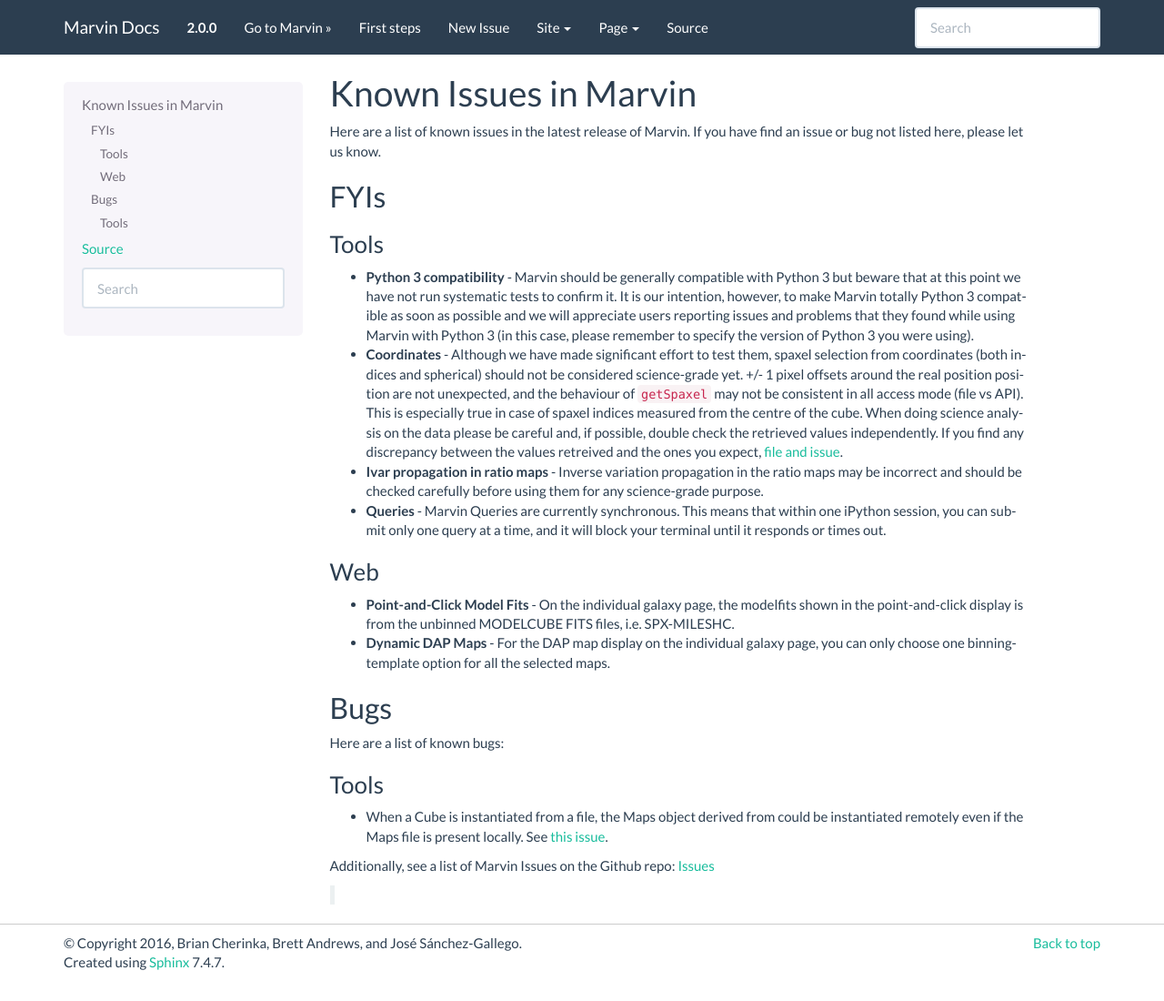
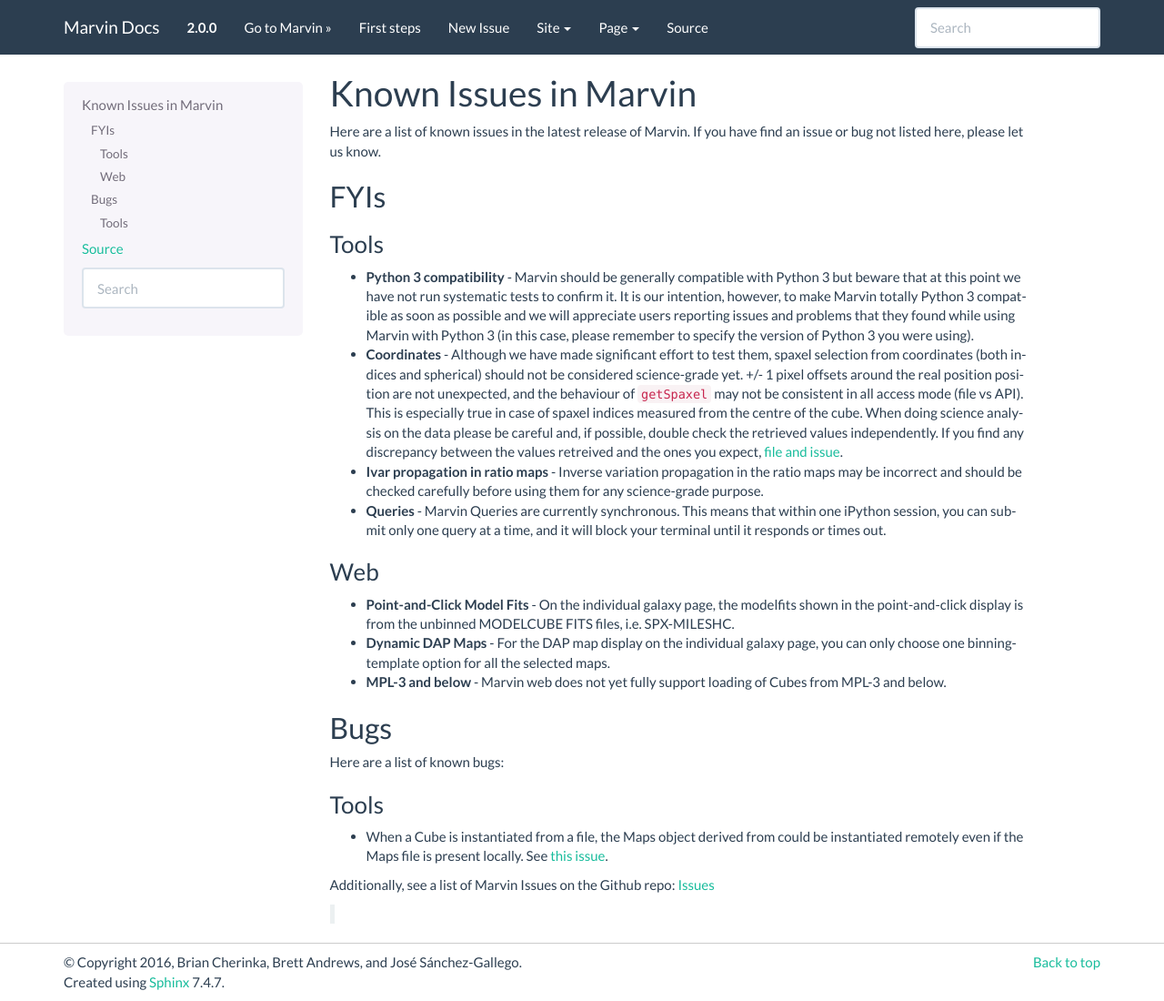
Before and after one commit to sdss/marvin, a Sphinx documentation site: the page built from docs/sphinx/known_issues.rst, in a window 1280 px wide and 1100 px high. Shown: the whole window at 91% size. Built offline with Sphinx 7.4.7, drawn with Linux system fonts in a browser that asks for light colours; pages that are not in the unit, such as notebooks, are missing from menus.

Commit message:
added mpl-3 note to known issues

```diff
--- a/docs/sphinx/known_issues.rst
+++ b/docs/sphinx/known_issues.rst
@@ -25,6 +25,7 @@
 
 * **Point-and-Click Model Fits** - On the individual galaxy page, the modelfits shown in the point-and-click display is from the unbinned MODELCUBE FITS files, i.e. SPX-MILESHC.
 * **Dynamic DAP Maps** - For the DAP map display on the individual galaxy page, you can only choose one binning-template option for all the selected maps.
+* **MPL-3 and below** - Marvin web does not yet fully support loading of Cubes from MPL-3 and below.
 
 
 Bugs
```
